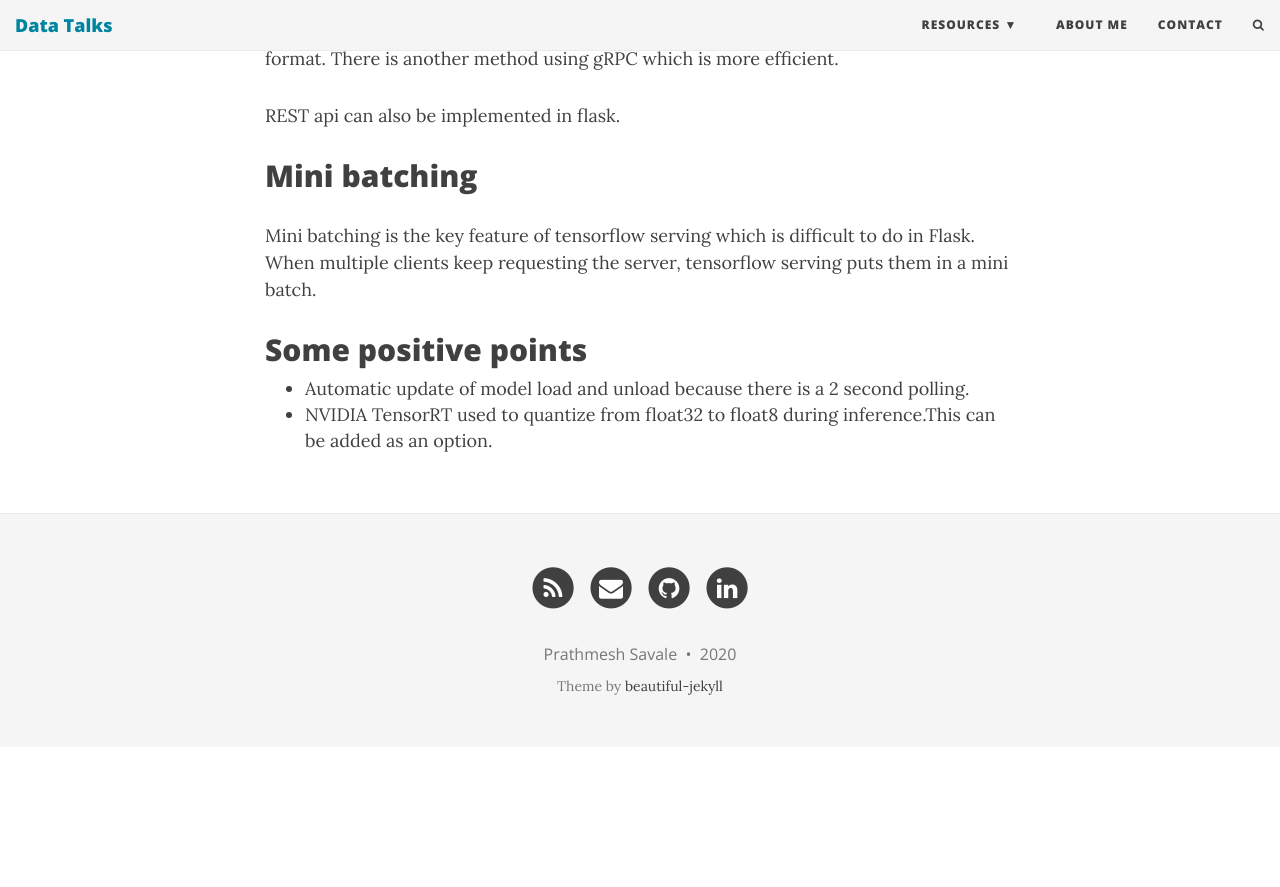
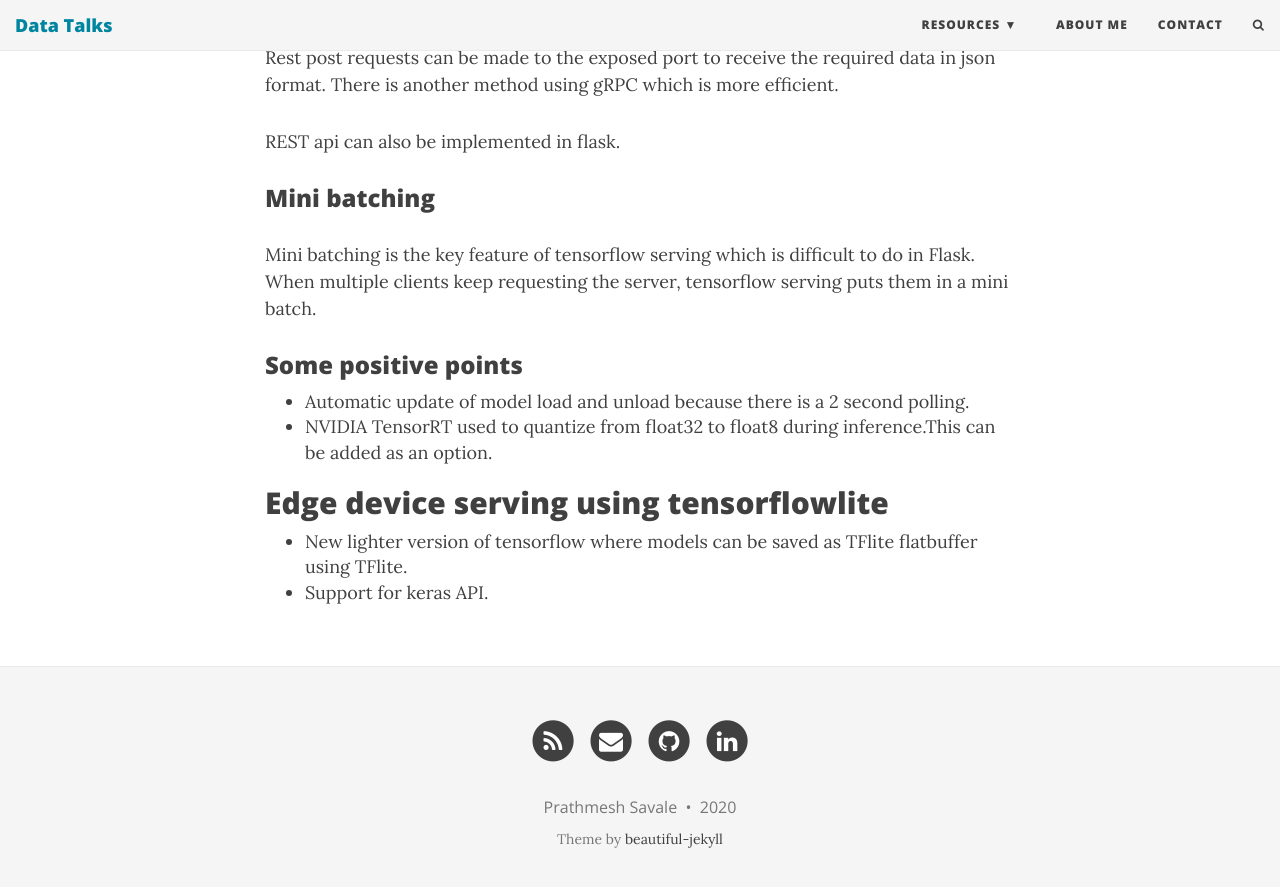
Before and after one commit to praths007/praths007.github.io, a Jekyll site: the page built from wiki/Tensorflow-Serving-Tf-Lite.md, in a window 1280 px wide and 900 px high, scrolled down 888 px. Shown: the top 887 px of the window. Built offline with Jekyll 4.4.1, drawn with Linux system fonts in a browser that asks for light colours; nearby versions of some CDN libraries; our own code applies the rules of GitHub Pages for plain Markdown files; before the commit the page ends 1635 px from its top, so only the background shows below that; some of the changed text lies outside the part shown.

Commit message:
updated for tf lite

```diff
--- a/wiki/Tensorflow-Serving.md
+++ b/wiki/Tensorflow-Serving-Tf-Lite.md
@@ -1,6 +1,9 @@
 ## Table of contents
 
 - [Serving using tensorflow](#serving-using-tensorflow)
+    -[Mini batching](#mini-batching)
+    -[Some positive points](#some-positive-points)
+- [Edge device serving using tensorflowlite](#edge-device-serving-using-tensorflowlite)
 
 ## Serving using tensorflow
 This [video](https://youtu.be/264nTqrPCJQ) explains things in detail. The high level steps are as follows:
@@ -26,10 +29,15 @@ There is another method using gRPC which is more efficient.
 
 REST api can also be implemented in flask.
 
-## Mini batching
+### Mini batching
 Mini batching is the key feature of tensorflow serving which is difficult to do in Flask.
 When multiple clients keep requesting the server, tensorflow serving puts them in a mini batch.
 
-## Some positive points
+### Some positive points
 * Automatic update of model load and unload because there is a 2 second polling.
 * NVIDIA TensorRT used to quantize from float32 to float8 during inference.This can be added as an option.
+
+
+## Edge device serving using tensorflowlite
+* New lighter version of tensorflow where models can be saved as TFlite flatbuffer using TFlite.
+* Support for keras API.
```
Also changed, not shown: wiki/Home.md (+1 -1 lines).
